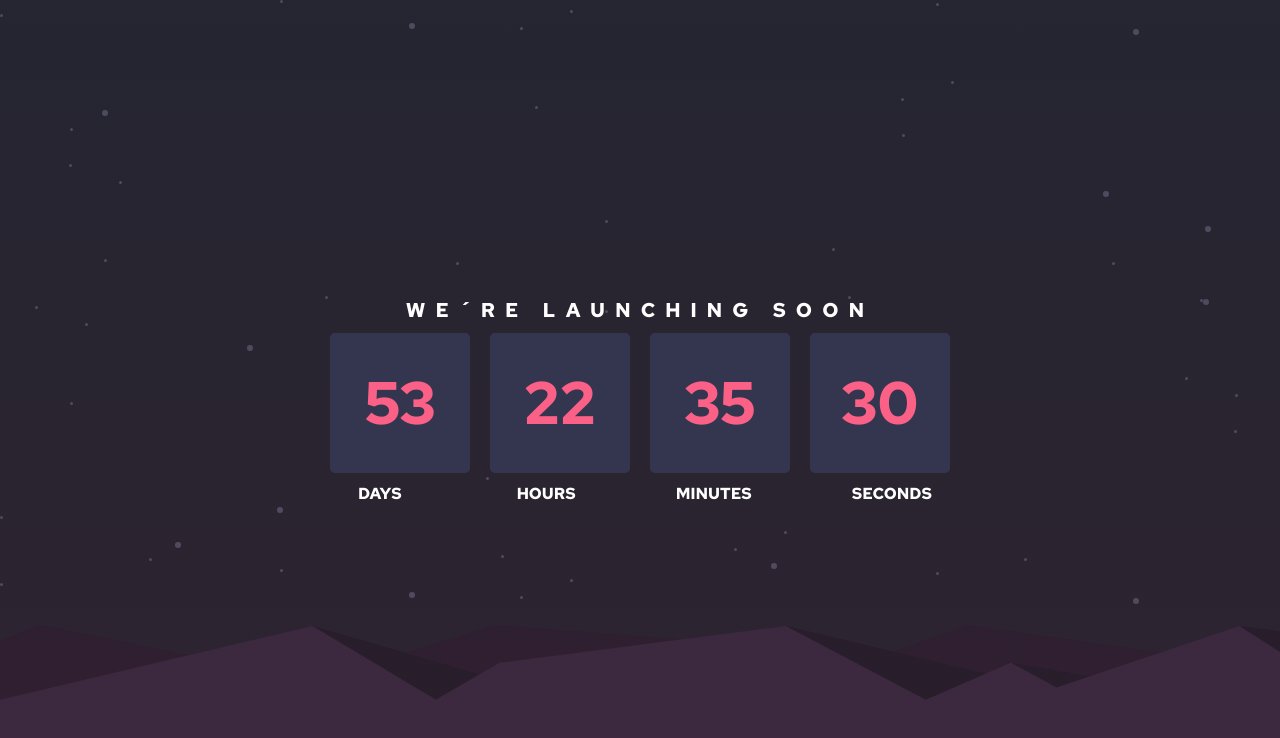
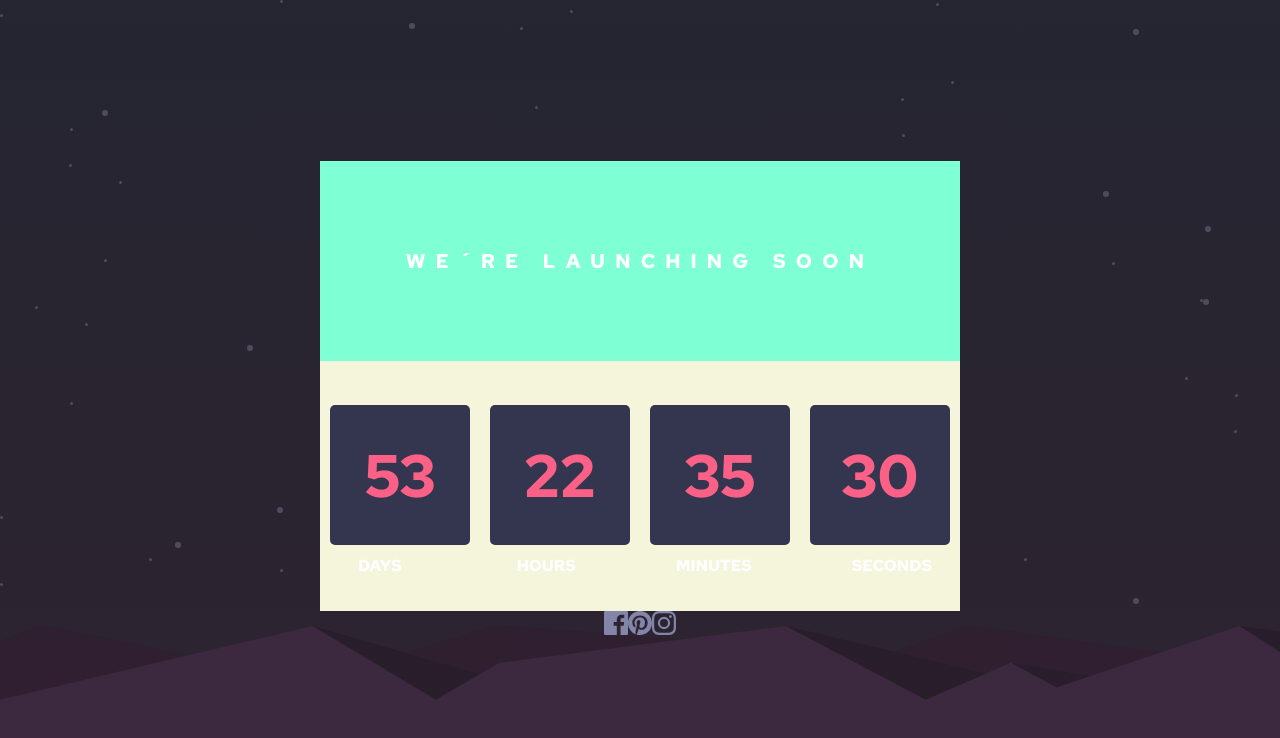
Before and after one commit to BrayanGarzon/CountdownTimer, a Vue app: page / in a window 1280 px wide. Shown: the top 738 px of the page. Built offline with nearby package versions, Linux system fonts and the light colour scheme.

Commit message:
edir height of the sections

```diff
--- a/src/components/HelloWorld.vue
+++ b/src/components/HelloWorld.vue
@@ -72,7 +72,11 @@ export default {
 
         </div>
 
-        <div class="iconos"></div>
+        <div class="iconos">
+          <img src="/src/images/icon-facebook.svg" alt="">
+          <img src="/src/images/icon-pinterest.svg" alt="">
+          <img src="/src/images/icon-instagram.svg" alt="">
+        </div>
       </div>
     </div>
   </section>
@@ -107,6 +111,9 @@ section .container .containerTimer .texto{
   display: flex;
   justify-content: center;
   align-items: center;
+  width: 100%;
+  height: 200px;
+  background-color: aquamarine;
 }
 section .container .containerTimer .texto h2{
     margin: 0;
@@ -122,6 +129,9 @@ section .container .containerTimer .texto h2{
   justify-content: center;
   align-content: center;
   flex-direction: column;
+  width: 100%;
+  height: 250px;
+  background-color: beige;
 }
 .counter .containerCards{
   display: flex;
```
